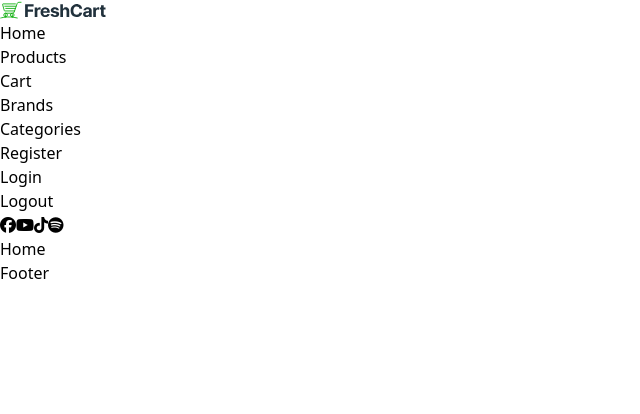
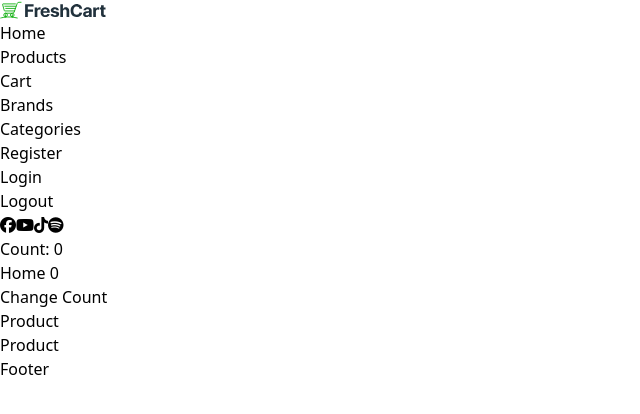
Before and after one commit to khaledradwan96/FreshCart, a React (Vite) app: page / in a window 1280 px wide. Shown: the top 414 px of the page, without its empty margins (0-640 px from the left). Built offline with nearby package versions, Linux system fonts and the light colour scheme.

Commit message:
create context for test

```diff
--- a/src/Components/Cart/Cart.jsx
+++ b/src/Components/Cart/Cart.jsx
@@ -2,13 +2,8 @@
 /* eslint-disable no-unused-vars */
 
 import React , { useState , useEffect} from 'react'
-import style from './Cart.module.css'
 
 export default function Cart() {
-    const [Count, setCount] = useState(0)
-    useEffect(()=>{
-
-    }, [])
     return <>
         <h2>Cart</h2>
     </>
--- a/src/Components/Home/Home.jsx
+++ b/src/Components/Home/Home.jsx
@@ -1,15 +1,21 @@
 // Home.jsx
 /* eslint-disable no-unused-vars */
 
-import React , { useState , useEffect} from 'react'
-import style from './Home.module.css'
+import React , { useState , useEffect, useContext} from 'react'
+import Product from '../Product/Product'
+import Cart from '../Cart/Cart'
+import { CounterContext } from '../../Context/CounterContext'
 
 export default function Home() {
-    const [Count, setCount] = useState(0)
-    useEffect(()=>{
-
-    }, [])
+    let {count, setcount, userName, setuserName} = useContext(CounterContext)
     return <>
-        <h2>Home</h2>
+        <div className="py-10">
+            <h2>Home {count}</h2>
+            <button onClick={()=>{setcount(Math.random())}} className='bg-teal-600 p-2'>Change Count</button>
+            <Product/>
+            <Product>
+                <Cart/>
+            </Product>
+        </div>
     </>
 }
--- a/src/Components/NavBar/NavBar.jsx
+++ b/src/Components/NavBar/NavBar.jsx
@@ -1,17 +1,15 @@
 // NavBar.jsx
 /* eslint-disable no-unused-vars */
 
-import React , { useState , useEffect} from 'react'
-import style from './NavBar.module.css'
+import React , { useState , useEffect, useContext} from 'react'
 import { NavLink } from 'react-router-dom'
 import logo from '../../assets/images/freshcart-logo.svg'
+import { CounterContext } from '../../Context/CounterContext'
 
 
 export default function NavBar() {
-    const [Count, setCount] = useState(0)
-    useEffect(()=>{
+    let {count} = useContext(CounterContext)
 
-    }, [])
     return <>
         <nav className='bg-gray-300 md:fixed top-0 left-0 right-0'>
             <div className='p-4 flex flex-col md:flex-row md:justify-between md:items-center'>
@@ -39,6 +37,7 @@ export default function NavBar() {
                     </ul>
                 </div>
             </div>
+            <h4>Count: {count}</h4>
         </nav>
     </>
 }
--- a/src/Components/Product/Product.jsx
+++ b/src/Components/Product/Product.jsx
@@ -1,13 +1,13 @@
 // Product.jsx
+/* eslint-disable react/prop-types */
 /* eslint-disable no-unused-vars */
 
 import React , { useState , useEffect} from 'react'
 import style from './Product.module.css'
 
-export default function Product() {
+export default function Product(props) {
     const [Count, setCount] = useState(0)
     useEffect(()=>{
-
     }, [])
     return <>
         <h2>Product</h2>
--- /dev/null
+++ b/src/Context/CounterContext.jsx
@@ -0,0 +1,17 @@
+// CounterContext.jsx
+/* eslint-disable react/prop-types */
+/* eslint-disable no-unused-vars */
+import { createContext, useState } from "react";
+
+export let CounterContext = createContext(0)
+
+export default function CounterContextProvider(props){
+    const [count, setcount] = useState(0)
+    const [userName, setuserName] = useState('ahmed')
+
+    return <>
+        <CounterContext.Provider value={{count, userName, setcount, setuserName}}>
+            {props.children}
+        </CounterContext.Provider>
+    </>
+}
```
Also changed, not shown: src/App.jsx (+5 -2 lines).
